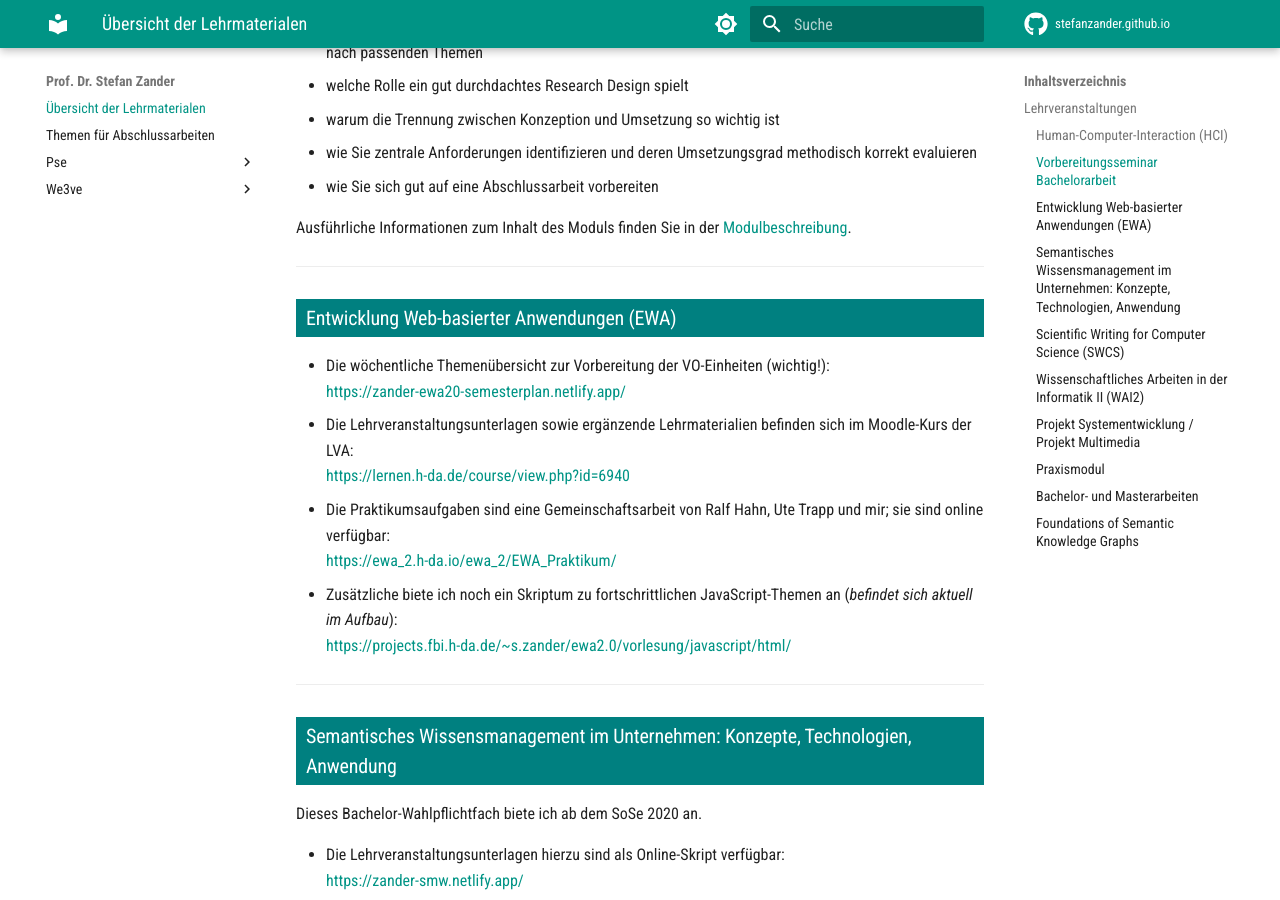
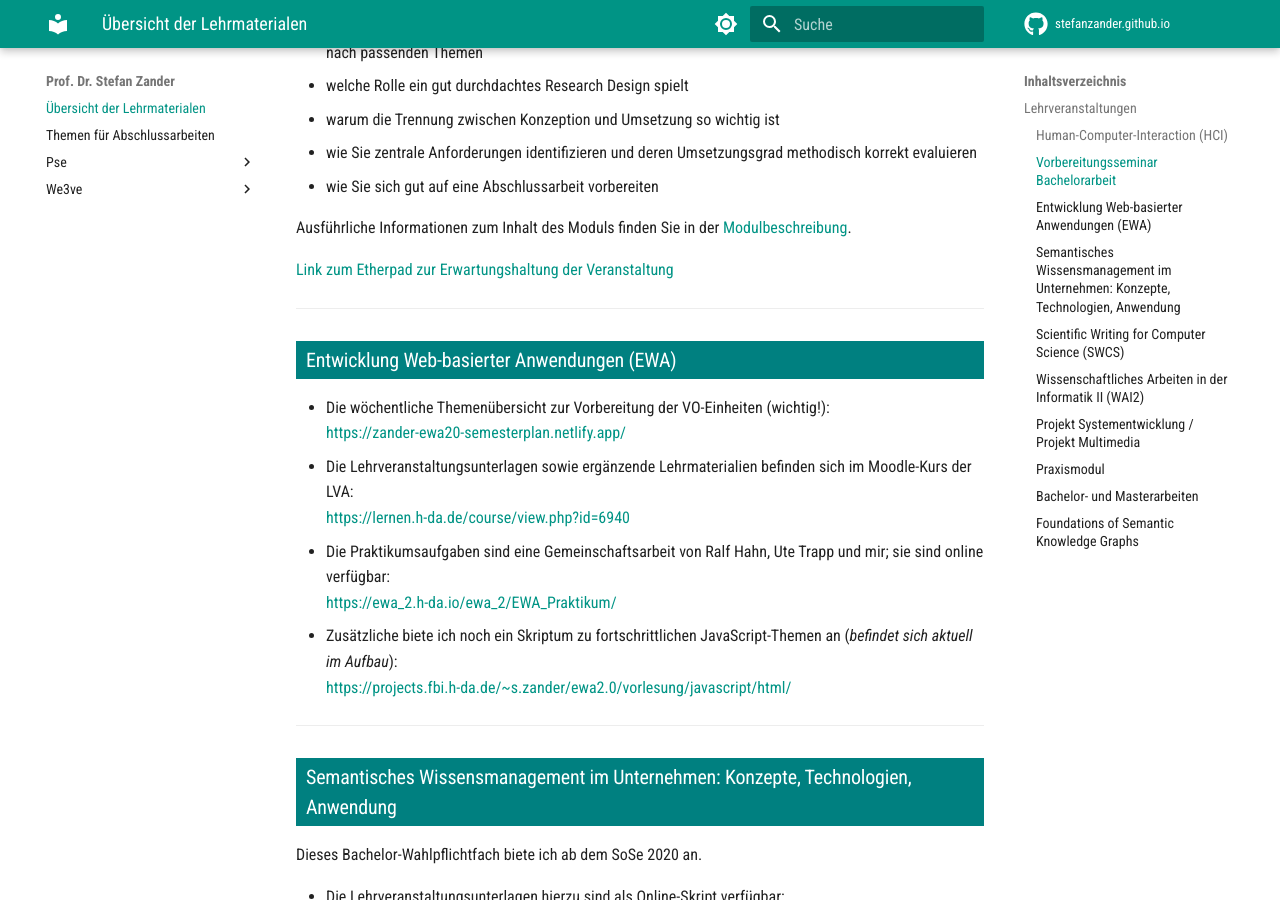
Before and after one commit to StefanZander/stefanzander.github.io, an MkDocs documentation site: the page built from docs/index.md, in a window 1280 px wide and 900 px high, scrolled down 1670 px. Built offline with MkDocs 1.6.1 and Material for MkDocs 9.7.7, drawn with Linux system fonts in a browser that asks for light colours; comment, search, counter and statistics services are not loaded.

Commit message:
Add Etherpad link for event expectations
Added link to Etherpad for event expectations.

```diff
--- a/docs/index.md
+++ b/docs/index.md
@@ -46,6 +46,8 @@ Konkret lernen Sie in diesem Modul...
 * wie Sie sich gut auf eine Abschlussarbeit vorbereiten
 
 Ausführliche Informationen zum Inhalt des Moduls finden Sie in der [Modulbeschreibung](https://obs.fbi.h-da.de/mhb/modul.php?nr=30.2672&sem=20231).
+
+[Link zum Etherpad zur Erwartungshaltung der Veranstaltung]( https://etherpad.h-da.de/p/l9QfT9M_3Q3nbtnTp3jb)
 
 ---
 
```
